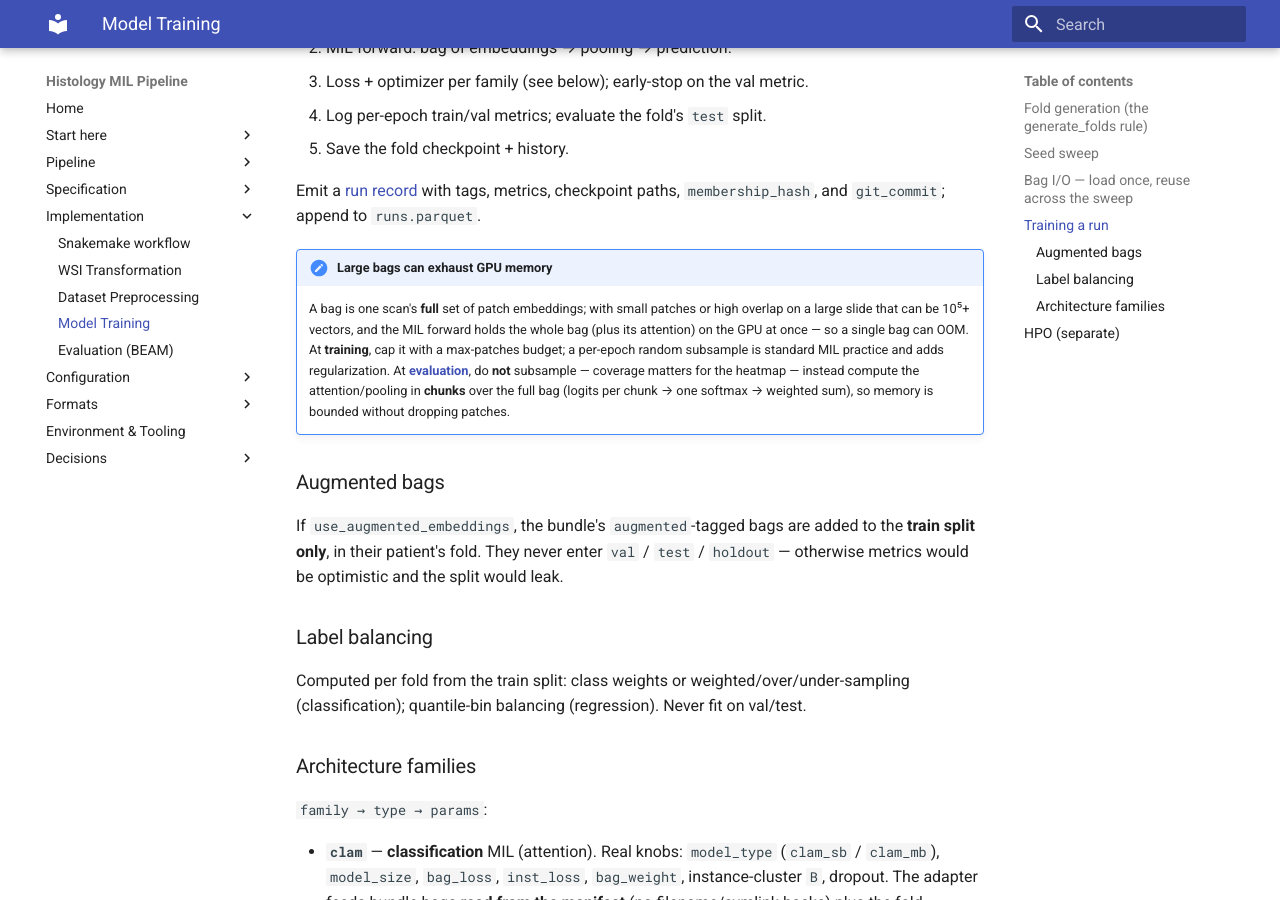
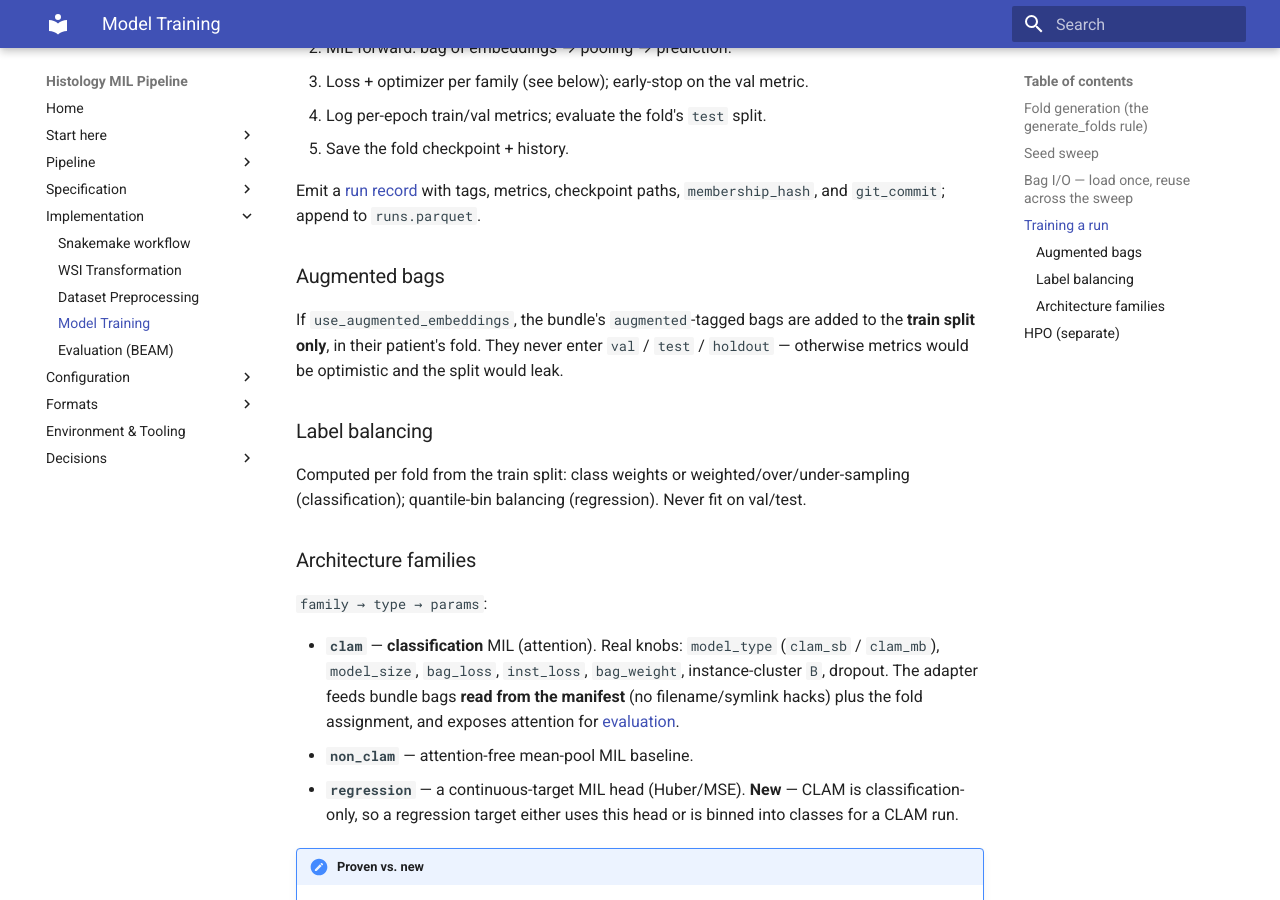
Before and after one commit to TheodorLindberg/SPRINTER_CLAM_DESIGN, an MkDocs documentation site: the page built from docs/impl/training.md, in a window 1280 px wide and 900 px high, scrolled down 1396 px. Built offline with MkDocs 1.6.1 and Material for MkDocs 9.7.7, drawn with Linux system fonts in a browser that asks for light colours.

Commit message:
impl: drop the large-bag OOM note (not a real threat)
Bags are ~100 MB and training runs on A40-class GPUs (24GB+) with
sub-1B-param MIL models, so single-bag GPU OOM and attention chunking
don't apply. Removing the invented concern.

Co-Authored-By: Claude Opus 4.8 <noreply@anthropic.com>

```diff
--- a/docs/impl/training.md
+++ b/docs/impl/training.md
@@ -38,9 +38,6 @@ A run takes the fold assignment as input. For each fold:
 
 Emit a [run record](../spec/training.md#run-record-runjson-one-per-run) with tags, metrics, checkpoint paths, `membership_hash`, and `git_commit`; append to `runs.parquet`.
 
-!!! note "Large bags can exhaust GPU memory"
-    A bag is one scan's **full** set of patch embeddings; with small patches or high overlap on a large slide that can be 10⁵+ vectors, and the MIL forward holds the whole bag (plus its attention) on the GPU at once — so a single bag can OOM. At **training**, cap it with a max-patches budget; a per-epoch random subsample is standard MIL practice and adds regularization. At **[evaluation](evaluation.md)**, do **not** subsample — coverage matters for the heatmap — instead compute the attention/pooling in **chunks** over the full bag (logits per chunk → one softmax → weighted sum), so memory is bounded without dropping patches.
-
 ### Augmented bags
 
 If `use_augmented_embeddings`, the bundle's `augmented`-tagged bags are added to the **train split only**, in their patient's fold. They never enter `val` / `test` / `holdout` — otherwise metrics would be optimistic and the split would leak.
```
